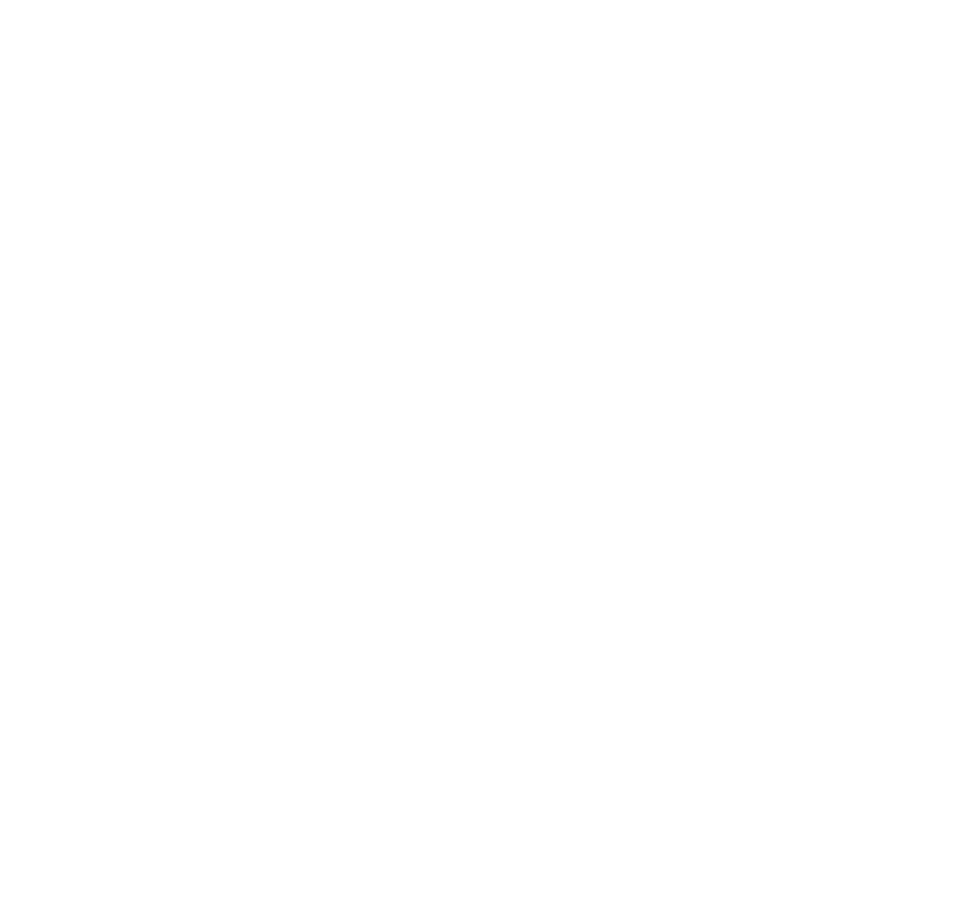
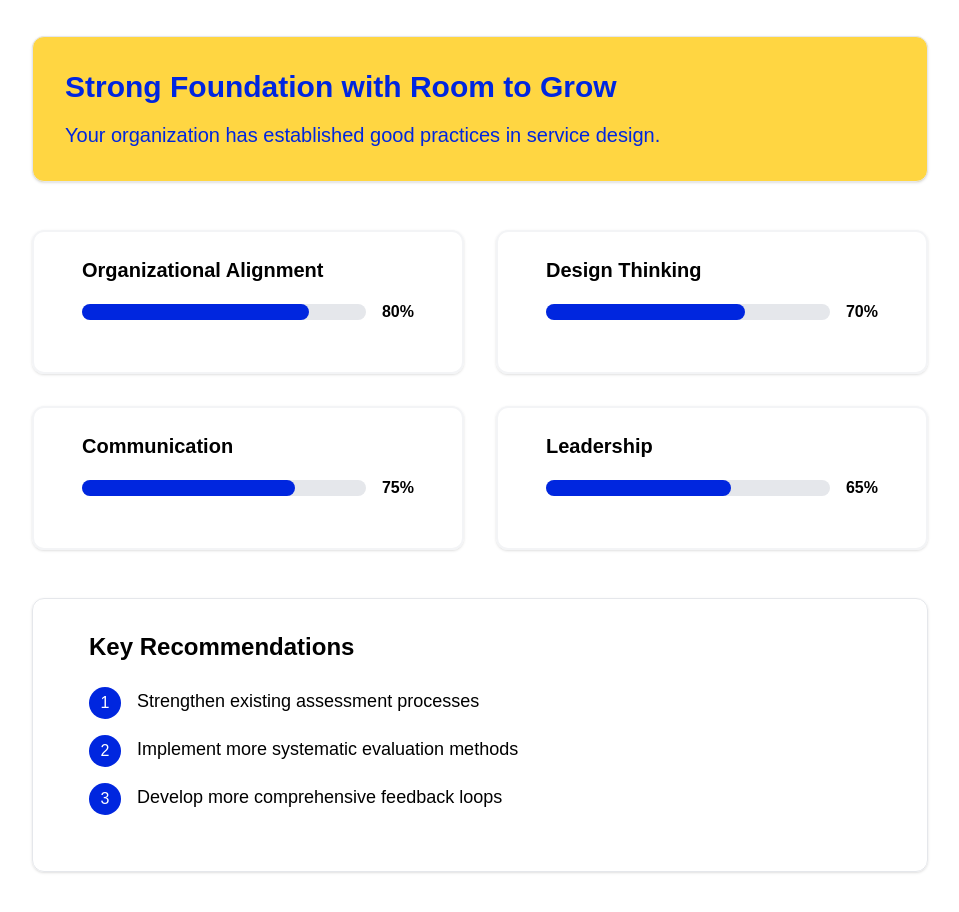
Before and after one commit to cbussalleu/Self-Assessment-v0.1, a Next.js app: page /results in a window 1280 px wide. Before the commit this address had no page. Shown: the part 460-1372 px from the top of the page, without its empty margins (160-1119 px from the left). Before the commit the page ends 800 px from the top, so only its background shows below. Built offline with nearby package versions, Linux system fonts and the light colour scheme.

Commit message:
Create page.js

```diff
--- /dev/null
+++ b/src/app/results/page.js
@@ -0,0 +1,94 @@
+'use client';
+
+import React from 'react';
+import { Card, CardContent } from "@/components/ui/card";
+
+// Datos de ejemplo mientras configuramos la lógica real
+const sampleResults = {
+  score: 75,
+  level: "Proficient",
+  title: "Strong Foundation with Room to Grow",
+  description: "Your organization has established good practices in service design.",
+  recommendations: [
+    "Strengthen existing assessment processes",
+    "Implement more systematic evaluation methods",
+    "Develop more comprehensive feedback loops"
+  ],
+  areas: [
+    { name: "Organizational Alignment", score: 80 },
+    { name: "Design Thinking", score: 70 },
+    { name: "Communication", score: 75 },
+    { name: "Leadership", score: 65 }
+  ]
+};
+
+export default function ResultsPage() {
+  return (
+    <div className="min-h-screen font-westmount">
+      {/* Hero Section */}
+      <section className="bg-[#0026df] text-white py-24">
+        <div className="container mx-auto px-4">
+          <div className="max-w-3xl mx-auto text-center">
+            <h1 className="text-5xl font-bold mb-8">Your Assessment Results</h1>
+            <div className="text-8xl font-bold mb-4">{sampleResults.score}%</div>
+            <p className="text-2xl">{sampleResults.level}</p>
+          </div>
+        </div>
+      </section>
+
+      {/* Results Content */}
+      <section className="py-20">
+        <div className="container mx-auto px-4">
+          <div className="max-w-4xl mx-auto">
+            {/* Overview Card */}
+            <Card className="mb-12 bg-[#FFD642]">
+              <CardContent className="p-8">
+                <h2 className="text-3xl font-bold text-[#0026df] mb-4">{sampleResults.title}</h2>
+                <p className="text-xl text-[#0026df]">{sampleResults.description}</p>
+              </CardContent>
+            </Card>
+
+            {/* Areas Assessment */}
+            <div className="grid grid-cols-1 md:grid-cols-2 gap-8 mb-12">
+              {sampleResults.areas.map((area, index) => (
+                <Card key={index} className="p-6 border-2 border-gray-100">
+                  <CardContent>
+                    <h3 className="text-xl font-semibold mb-4">{area.name}</h3>
+                    <div className="flex items-center gap-4">
+                      <div className="w-full bg-gray-200 rounded-full h-4">
+                        <div
+                          className="bg-[#0026df] h-4 rounded-full"
+                          style={{ width: `${area.score}%` }}
+                        ></div>
+                      </div>
+                      <span className="font-bold">{area.score}%</span>
+                    </div>
+                  </CardContent>
+                </Card>
+              ))}
+            </div>
+
+            {/* Recommendations */}
+            <Card className="p-8">
+              <CardContent>
+                <h2 className="text-2xl font-bold mb-6">Key Recommendations</h2>
+                <div className="space-y-4">
+                  {sampleResults.recommendations.map((recommendation, index) => (
+                    <div key={index} className="flex items-start gap-4">
+                      <div className="flex-shrink-0">
+                        <div className="rounded-full bg-[#0026df] w-8 h-8 flex items-center justify-center text-white">
+                          {index + 1}
+                        </div>
+                      </div>
+                      <p className="text-lg">{recommendation}</p>
+                    </div>
+                  ))}
+                </div>
+              </CardContent>
+            </Card>
+          </div>
+        </div>
+      </section>
+    </div>
+  );
+}
```
